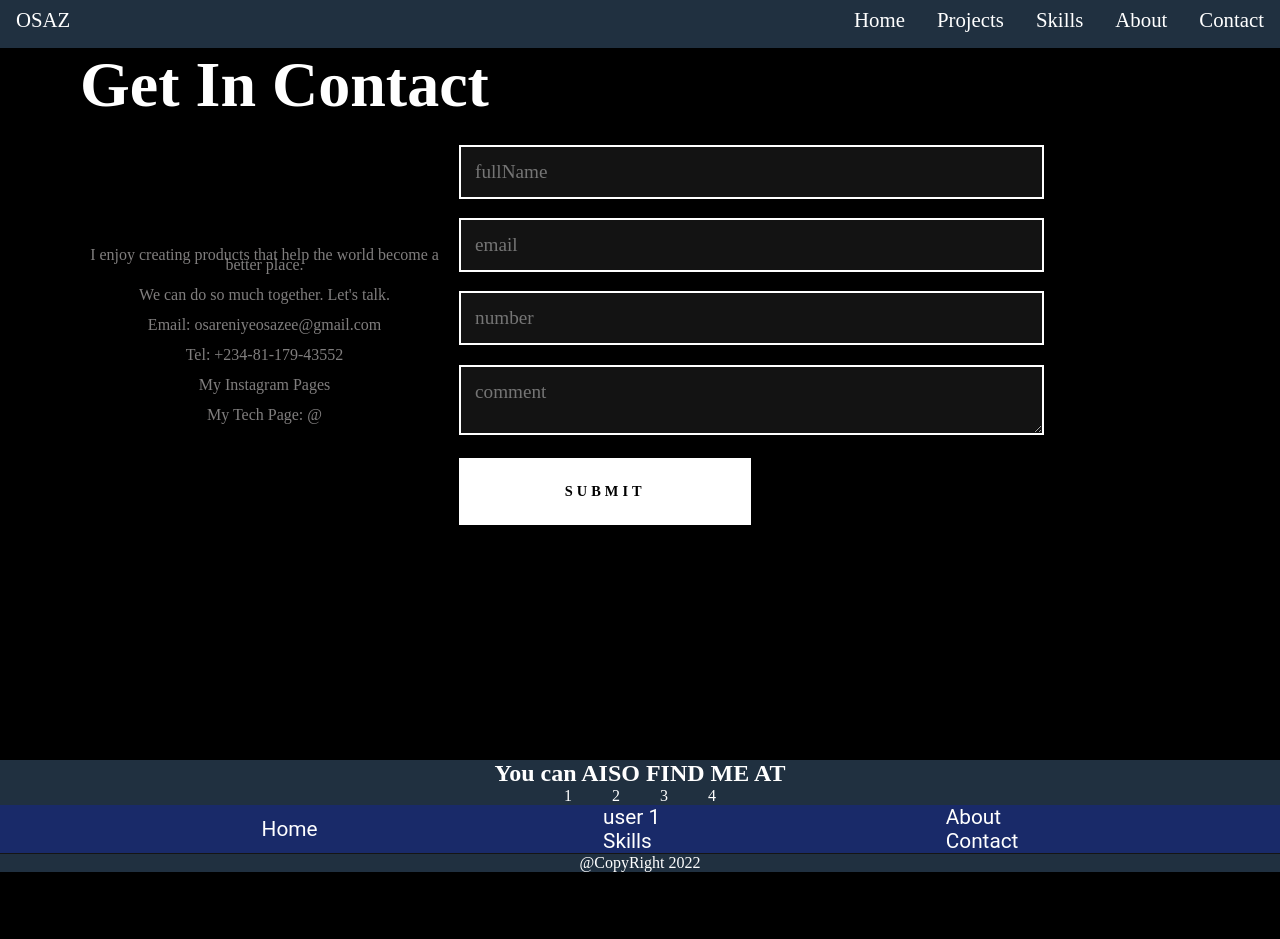
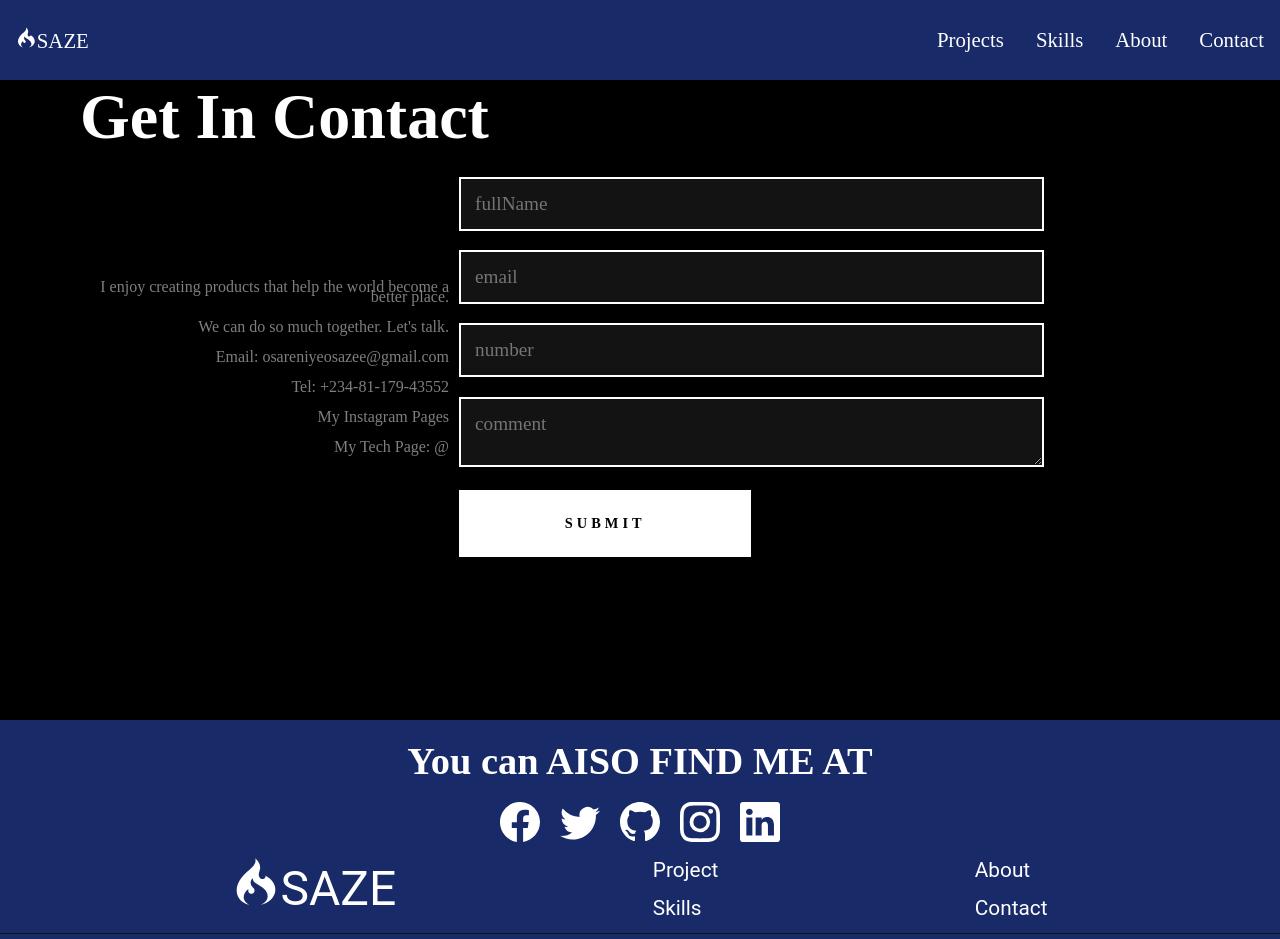
Before and after one commit to eddynice/Nan, a React (Create React App) app: page /contact in a window 1280 px wide. Shown: the top 939 px of the page. Before the commit the page ends 872 px from the top, so only its background shows below. Built offline with nearby package versions, Linux system fonts and the light colour scheme; a web font is replaced by a local one.

Commit message:
footer added

```diff
--- a/src/component/footer/Footer.js
+++ b/src/component/footer/Footer.js
@@ -1,28 +1,52 @@
 import React from 'react'
 import "./footer.css";
 import { Link } from "react-router-dom";
+import { BsFacebook ,BsTwitter,BsGithub,BsInstagram,BsLinkedin} from "react-icons/bs";
+import { DiCodeigniter } from "react-icons/di";
+export default function Footer() {
 
-export default function Footer() {
+  const Style= {color:"white", fontSize:"2.5em"}
   return (
     <div className="footer">
       <h2>You can AISO FIND ME AT</h2>
+
+
+
+
+
+
       <div className="Icons">
-        <div className="1">1</div>
-        <div className="2">2</div>
-        <div className="3">3</div>
-        <div className="4">4</div>
+        <div className="one">
+
+
+     <Link to="/"> <BsFacebook style={Style} />{" "}</Link>
+
+
+        </div>
+        <div className="2">
+          <Link to="/"> <BsTwitter style={Style} />{" "}</Link>
+          </div>
+        <div className="3">
+        <Link to="/"> <BsGithub style={Style} />{" "}</Link>
+        </div>
+        <div className="4">
+          <Link to="/"> <BsInstagram style={Style} />{" "}</Link>
+        </div>
+        <div className="4">
+          <Link to="/"> <BsLinkedin style={Style} />{" "}</Link>
+        </div>
       </div>
       <div className="Links">
       <ul className="UL">
         <div>
         <li>
-            <Link to="/"  >Home</Link>
+            <Link to="/" style={{fontSize:'3em'}} > <DiCodeigniter/>SAZE</Link>
             </li>
             </div>
             <div>
             <li>
 
-              <Link to="/projects">user 1</Link>
+              <Link to="/projects">Project</Link>
             </li>
             <li>
               <Link to="/skills">Skills</Link>
--- a/src/component/footer/footer.css
+++ b/src/component/footer/footer.css
@@ -1,16 +1,22 @@
 .footer {
-    background-color: #203040;
+    background-color: #192a69;
 }
 
-.footer h2,
-p {
+.footer p {
     text-align: center;
+    margin-top: 5px;
+}
+
+.footer h2 {
+    text-align: center;
+    margin: 0.5em 1px;
+    font-size: 2.4rem;
 }
 
 .Icons {
     display: flex;
     justify-content: center;
-    gap: 40px;
+    gap: 20px;
 }
 
 .Links {
@@ -23,10 +29,8 @@ p {
     align-items: center;
     flex-wrap: wrap;
     gap: 0.5rem;
-    background-color: #192a69;
     color: #fff;
     font-family: 'Roboto', sans-serif;
-    font-size: .9rem;
 }
 
 li {
@@ -39,9 +43,24 @@ li {
     width: 100%;
     color: #fff;
     font-size: 1.3rem;
+    line-height: 1.8em;
 }
 
 .footer li {
     list-style-type: none;
     margin: 0 1rem;
 }
+
+.name {
+    font-size: 3em;
+}
+
+@media screen and (max-width: 768px) {
+    .UL {
+        justify-content: center;
+        gap: 10px;
+    }
+    .name {
+        font-size: 1em;
+    }
+}
--- a/src/component/header/Header.jsx
+++ b/src/component/header/Header.jsx
@@ -2,13 +2,14 @@
 import "./header.css"
 import { useState } from "react";
 import { Link } from "react-router-dom";
+import { DiCodeigniter } from "react-icons/di";
 export default function Navbar() {
 
     const [isNavExpanded, setIsNavExpanded] = useState(false)
     return (
       <nav className="navigation">
         <Link to="/" className="brand-name">
-          OSAZ
+          <DiCodeigniter/>SAZE
         </Link>
         <button className="hamburger"onClick={()=>{setIsNavExpanded(!isNavExpanded);
         }}>
@@ -31,9 +32,7 @@ export default function Navbar() {
             isNavExpanded ? "navigationMenu expanded" : "navigationMenu"
           }>
           <ul>
-            <li>
-            <Link to="/"  >Home</Link>
-            </li>
+
             <li>
               <Link to="/projects">Projects</Link>
             </li>
--- a/src/index.css
+++ b/src/index.css
@@ -14,13 +14,15 @@ body {
     display: grid;
     grid-template-areas: 'header' 'main' 'footer';
     grid-template-columns: 1fr;
-    grid-template-rows: 3rem 1fr 2.5rem;
+    grid-template-rows: 5rem 1fr 5rem;
     height: 100vh;
 }
 
 header {
     grid-area: header;
-    background-color: #203040;
+    background-color: #192a69;
+    display: flex;
+    align-items: center;
 }
 
 main {
@@ -30,7 +32,7 @@ main {
 
 footer {
     grid-area: footer;
-    background-color: #203040;
+    background-color: #192a69;
     color: #ffffff;
 }
 
```
